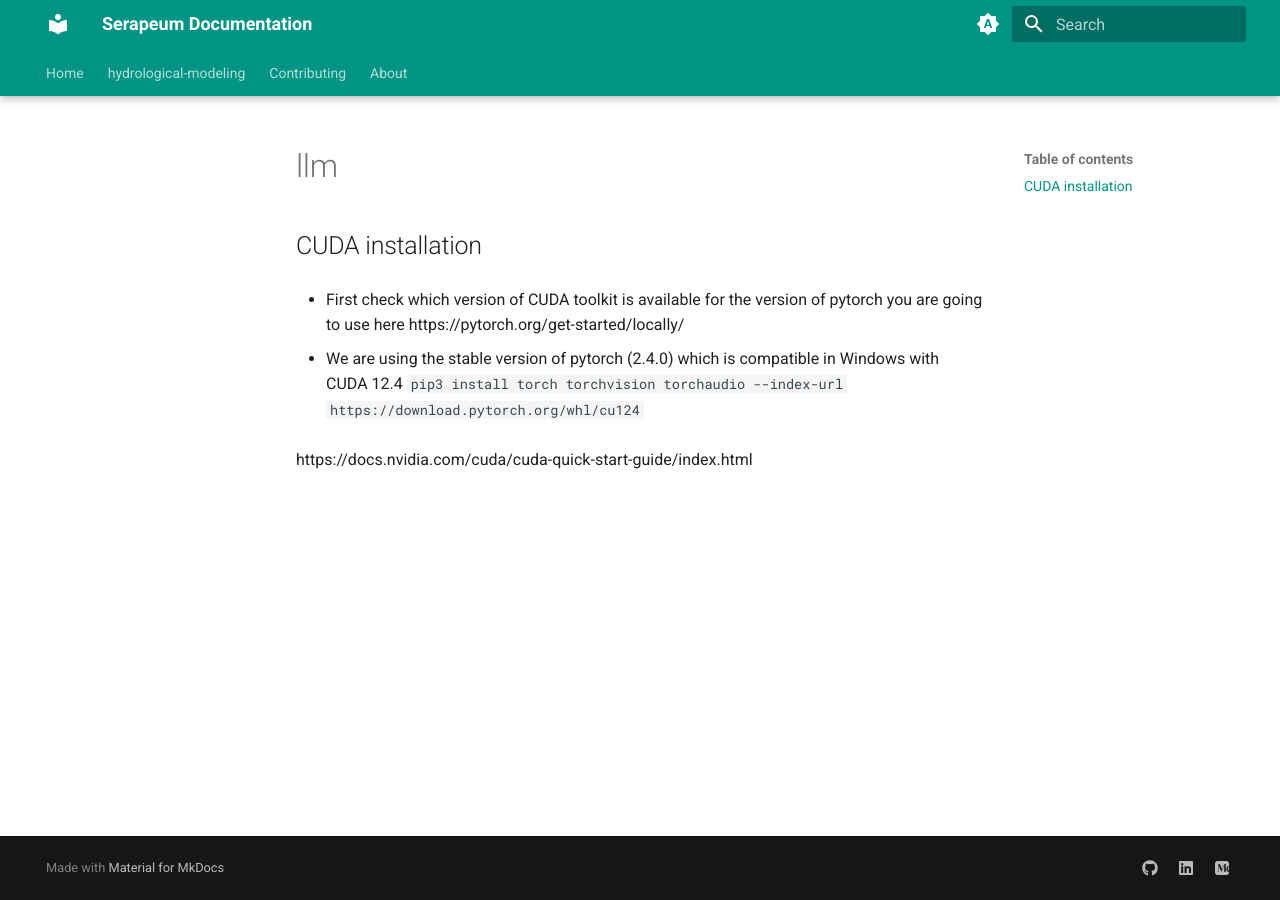
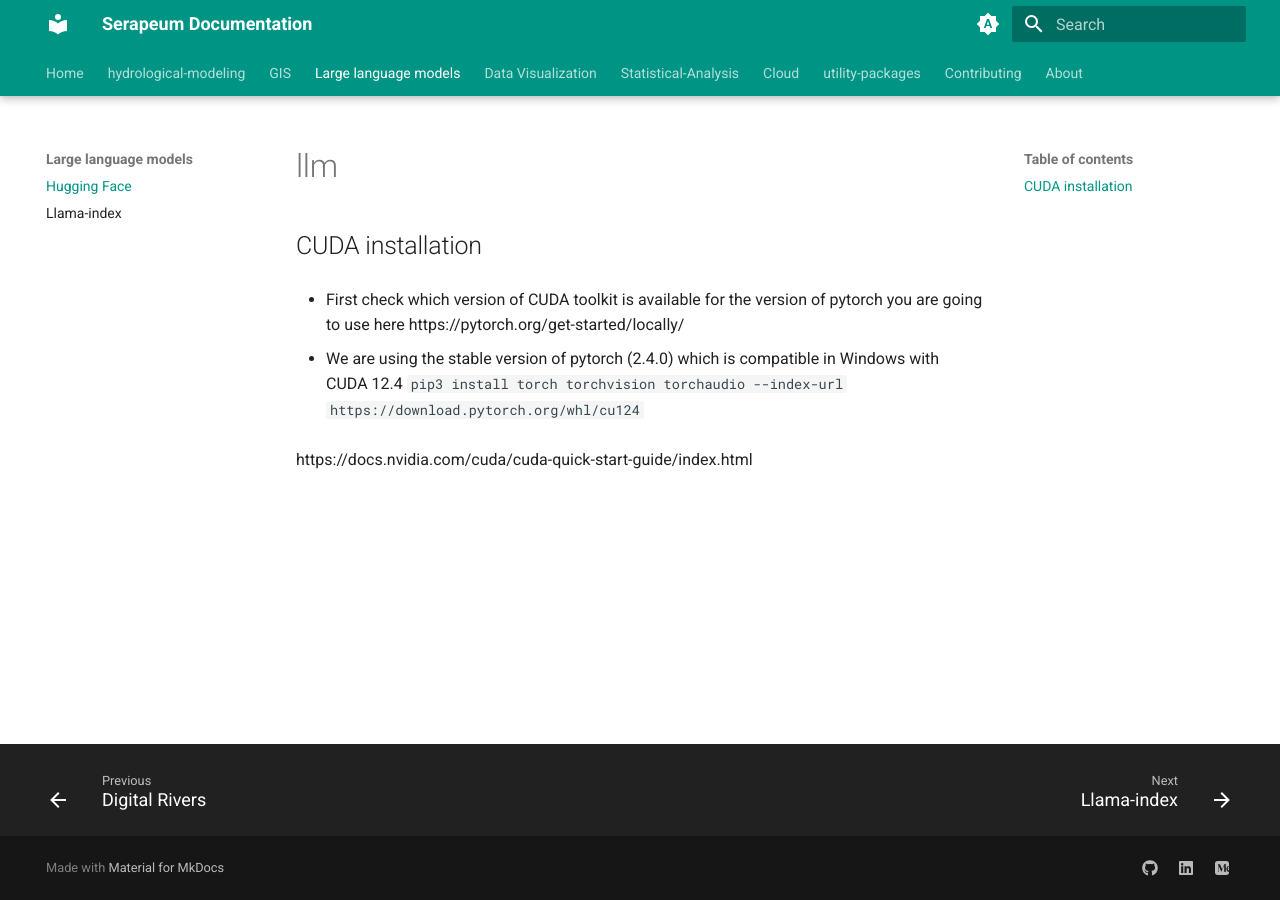
Before and after one commit to Serapieum-of-alex/docs, an MkDocs documentation site: the page built from docs/llm/serapeum.md, in a window 1280 px wide. Built offline with MkDocs 1.6.1 and Material for MkDocs 9.7.7, drawn with Linux system fonts in a browser that asks for light colours.

Commit message:
update mkdocs.yml

```diff
--- a/.pre-commit-config.yaml
+++ b/.pre-commit-config.yaml
@@ -40,6 +40,7 @@ repos:
         name: "[reqs - format] fix requirements.txt"
       - id: check-yaml
         name: "[yaml -  check] validate yaml"
+        exclude: '^mkdocs\.yml$'
   - repo: https://github.com/pycqa/flake8
     rev: 7.1.1
     hooks:
--- a/mkdocs.yml
+++ b/mkdocs.yml
@@ -43,8 +43,25 @@ theme:
 nav:
   - Home: index.md
   - hydrological-modeling:
-      - Repo 1: hydrological-modeling/digital-rivers.md
-      - Repo 2: hydrological-modeling/hapi.md
+      - Hydrological model: hydrological-modeling/hapi.md
+      - Hydrodynamic model: hydrological-modeling/serapis.md
+  - GIS:
+      - Pyramids: gis/pyramids.md
+      - Digital Rivers: gis/digital-rivers.md
+  - Large language models:
+      - Hugging Face: llm/serapeum.md
+      - Llama-index: llm/llama-utils.md
+  - Data Visualization:
+      - Cleopatra: data-visualization/cleopatra.md
+      - GIS data visualization: data-visualization/digital-earth.md
+  - Statistical-Analysis:
+      - statista: statistics/statista.md
+      - geostatista: statistics/geostatista.md
+  - Cloud:
+      - Unicloud: cloud/unicloud.md
+  - utility-packages:
+      - optimization: utility-packages/oasis.md
+      - serapeum-utils: utility-packages/serapeum-utils.md
   - Contributing: contributing.md
   - About: about.md
 
@@ -83,6 +100,10 @@ markdown_extensions:
   - pymdownx.superfences
   - pymdownx.tasklist:
       custom_checkbox: true
+  - pymdownx.highlight
+  - pymdownx.emoji:
+        emoji_index: !!python/name:material.extensions.emoji.twemoji
+        emoji_generator: !!python/name:material.extensions.emoji.to_svg
 
 extra:
   social:
--- a/pyproject.toml
+++ b/pyproject.toml
@@ -16,6 +16,7 @@ mkdocstrings = "^0.27.0"
 mkdocstrings-python = "^1.13.0"
 pymdown-extensions = "^10.14"
 markdown = "^3.7"
+mkdocs-autorefs = "^1.3.0"
 
 
 [build-system]
```
Also changed, not shown: 1 other file.
